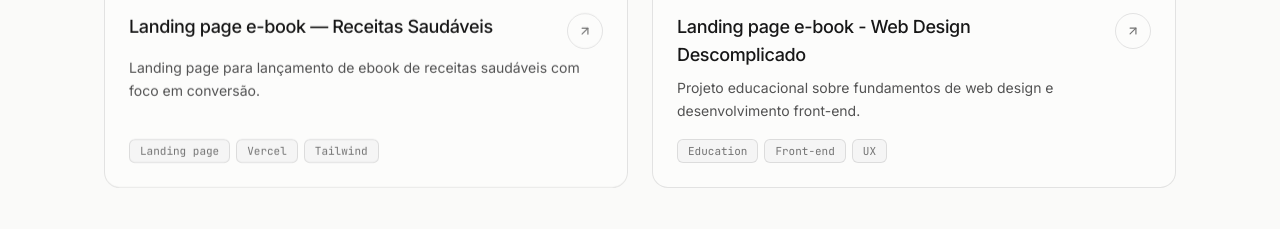
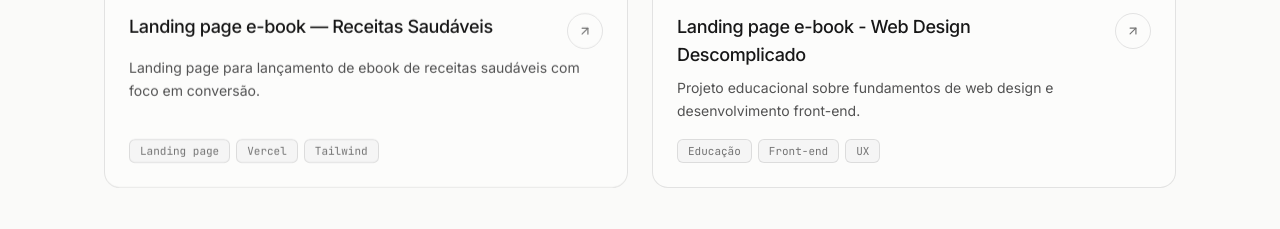
Before and after one commit to jrmessias/jrmessias.github.io, a React (Vite) app: page / in a window 1280 px wide. Shown: the part 5000-5229 px from the top of the page. Built offline with nearby package versions, Linux system fonts and the light colour scheme.

Commit message:
Otimização eng/pt

```diff
--- a/src/data.js
+++ b/src/data.js
@@ -72,7 +72,7 @@ export const CV_DATA = {
                 pt: "Suporte técnico a hardware e software. Organização e padronização de atividades internas. Análises de melhorias para infra-estrutura. Análise, organização e encaminhamentos de melhorias aos sistemas de gestão. Otimização e redução de gastos do setor.",
                 en: "Technical support for hardware and software. Organization and standardization of internal activities. Analysis of infrastructure improvements. Analysis, organization, and implementation of improvements to management systems. Optimization and reduction of departmental expenses."
             },
-            tags: ["Suporte técnico", "Liderança"]
+            tags: [{pt: "Suporte técnico", en: "Technical support"}, {pt: "Liderança", en: "Leadership"}]
         },
         {
             company: "DB'links Sistemas",
@@ -83,7 +83,7 @@ export const CV_DATA = {
                 pt: "Análise de requisitos. Desenvolvimento de sites/sistemas personalizados e internos. Desenvolvimento de aplicativo para Android e iOS utilizando linguagens web. Padronização de documentações e processos internos. Implantação e padronização de sistema de administração para sites/sistemas. Treinamentos internos. Desenvolvimento de comércio eletrônico para supermercados integrado com ERP. Desenvolvimento de template e personalização de Wordpress. Análise de dados. Atendimento ao cliente. Liderança de equipe.",
                 en: "Requirements analysis. Development of custom and internal websites/systems. Development of Android and iOS applications using web languages. Standardization of internal documentation and processes. Implementation and standardization of administration systems for websites/systems. Internal training. Development of e-commerce for supermarkets integrated with ERP. WordPress template development and customization. Data analysis. Customer service. Team leadership."
             },
-            tags: ["Full-stack", "WordPress", "E-commerce", "Liderança"]
+            tags: ["Full-stack", "WordPress", "E-commerce", {pt: "Liderança", en: "Leadership"}]
         },
         {
             company: "SENAC",
@@ -173,7 +173,7 @@ export const CV_DATA = {
             },
             url: "https://lp-ebook-receitas-saudaveis.vercel.app/",
             image: "/assets/lp-receitas-saudaveis.png",
-            tags: ["Landing page", "Vercel", "Tailwind"],
+            tags: [{pt: "Landing page", en: "Landing page"}, "Vercel", "Tailwind"],
             year: "2025"
         },
         {
@@ -184,7 +184,7 @@ export const CV_DATA = {
             },
             url: "https://webdesigndescomplicado.jrmessias.com.br/",
             image: "/assets/lp-webdesign-descomplicado.png",
-            tags: ["Education", "Front-end", "UX"],
+            tags: [{pt: "Educação", en: "Education"}, "Front-end", "UX"],
             year: "2025"
         },
     ],
--- a/src/sections/Courses.jsx
+++ b/src/sections/Courses.jsx
@@ -1,4 +1,5 @@
 import { CV_DATA, COPY } from '../data.js';
+import { getLabel } from '../utils.js';
 import Section from '../components/Section.jsx';
 import Reveal from '../components/Reveal.jsx';
 
@@ -19,11 +20,15 @@ export default function Courses({ lang }) {
                 {c.hours && <span>· {c.hours}h</span>}
               </div>
               <div className="mt-auto pt-2 flex flex-wrap gap-1.5">
-                {c.tags.map((t) => (
-                  <span key={t} className="px-2 py-0.5 rounded-full text-[10px] font-medium bg-black/5 dark:bg-white/5 text-neutral-600 dark:text-neutral-400">
-                    {t}
-                  </span>
-                ))}
+                {c.tags.map((t, idx) => {
+                  const label = getLabel(t, lang)
+                  const key = `${label}-${idx}`
+                  return (
+                    <span key={key} className="px-2 py-0.5 rounded-full text-[10px] font-medium bg-black/5 dark:bg-white/5 text-neutral-600 dark:text-neutral-400">
+                      {label}
+                    </span>
+                  )
+                })}
               </div>
             </div>
           </Reveal>
--- a/src/sections/Experience.jsx
+++ b/src/sections/Experience.jsx
@@ -1,4 +1,5 @@
 import { CV_DATA, COPY } from '../data.js';
+import { getLabel } from '../utils.js';
 import Section from '../components/Section.jsx';
 import Reveal from '../components/Reveal.jsx';
 
@@ -20,9 +21,13 @@ export default function Experience({ lang }) {
             <p className="mt-3 text-[15px] leading-relaxed text-neutral-600 dark:text-neutral-400 max-w-3xl">{e.description[lang]}</p>
             {e.tags && (
               <div className="mt-4 flex flex-wrap gap-1.5">
-                {e.tags.map((t) => (
-                  <span key={t} className="inline-flex items-center h-6 px-2.5 rounded-md text-[11px] font-mono text-neutral-500 dark:text-neutral-400 bg-neutral-100 dark:bg-white/5 border border-black/10 dark:border-white/10">{t}</span>
-                ))}
+                {e.tags.map((t, idx) => {
+                  const label = getLabel(t, lang)
+                  const key = `${label}-${idx}`
+                  return (
+                    <span key={key} className="inline-flex items-center h-6 px-2.5 rounded-md text-[11px] font-mono text-neutral-500 dark:text-neutral-400 bg-neutral-100 dark:bg-white/5 border border-black/10 dark:border-white/10">{label}</span>
+                  )
+                })}
               </div>
             )}
           </Reveal>
--- a/src/sections/Projects.jsx
+++ b/src/sections/Projects.jsx
@@ -1,4 +1,5 @@
 import { CV_DATA, COPY } from '../data.js';
+import { getLabel } from '../utils.js';
 import Section from '../components/Section.jsx';
 import Reveal from '../components/Reveal.jsx';
 import { Icon } from '../components/Icon.jsx';
@@ -24,9 +25,13 @@ export default function Projects({ lang }) {
                 </div>
                 <p className="mt-2 text-[14px] text-neutral-600 dark:text-neutral-400 leading-relaxed flex-1">{p.description[lang]}</p>
                 <div className="mt-4 flex flex-wrap gap-1.5">
-                  {p.tags.map((t) => (
-                    <span key={t} className="inline-flex items-center h-6 px-2.5 rounded-md text-[11px] font-mono text-neutral-500 dark:text-neutral-400 bg-neutral-100 dark:bg-white/5 border border-black/10 dark:border-white/10">{t}</span>
-                  ))}
+                {p.tags.map((t, idx) => {
+                  const label = getLabel(t, lang)
+                  const key = `${label}-${idx}`
+                  return (
+                    <span key={key} className="inline-flex items-center h-6 px-2.5 rounded-md text-[11px] font-mono text-neutral-500 dark:text-neutral-400 bg-neutral-100 dark:bg-white/5 border border-black/10 dark:border-white/10">{label}</span>
+                  )
+                })}
                 </div>
               </div>
             </a>
--- a/src/sections/Skills.jsx
+++ b/src/sections/Skills.jsx
@@ -1,4 +1,5 @@
 import { CV_DATA, COPY } from '../data.js';
+import { getLabel } from '../utils.js';
 import Section from '../components/Section.jsx';
 import Reveal from '../components/Reveal.jsx';
 
@@ -14,9 +15,13 @@ export default function Skills({ lang }) {
                 <span className="text-[11px] font-mono text-neutral-400 dark:text-neutral-500">0{i + 1}</span>
               </div>
               <div className="flex flex-wrap gap-2 flex-1">
-                {g.items.map((s) => (
-                  <span key={s} className="inline-flex items-center h-7 px-3 rounded-full text-[12px] text-neutral-700 dark:text-neutral-300 bg-neutral-100 dark:bg-white/5 border border-transparent hover:border-(--accent)/40 hover:text-(--accent) transition-colors">{s}</span>
-                ))}
+                {g.items.map((s, idx) => {
+                  const label = getLabel(s, lang)
+                  const key = `${label}-${idx}`
+                  return (
+                    <span key={key} className="inline-flex items-center h-7 px-3 rounded-full text-[12px] text-neutral-700 dark:text-neutral-300 bg-neutral-100 dark:bg-white/5 border border-transparent hover:border-(--accent)/40 hover:text-(--accent) transition-colors">{label}</span>
+                  )
+                })}
               </div>
             </div>
           </Reveal>
--- /dev/null
+++ b/src/utils.js
@@ -0,0 +1,16 @@
+// Small utility helpers
+export function getLabel(value, lang = 'en') {
+  // If it's already a string, return it
+  if (typeof value === 'string') return value
+
+  // If it's an object with language keys, prefer requested language
+  if (value && typeof value === 'object') {
+    if (value[lang]) return value[lang]
+    if (value.en) return value.en
+    if (value.pt) return value.pt
+  }
+
+  return ''
+}
+
+export default { getLabel }
```
